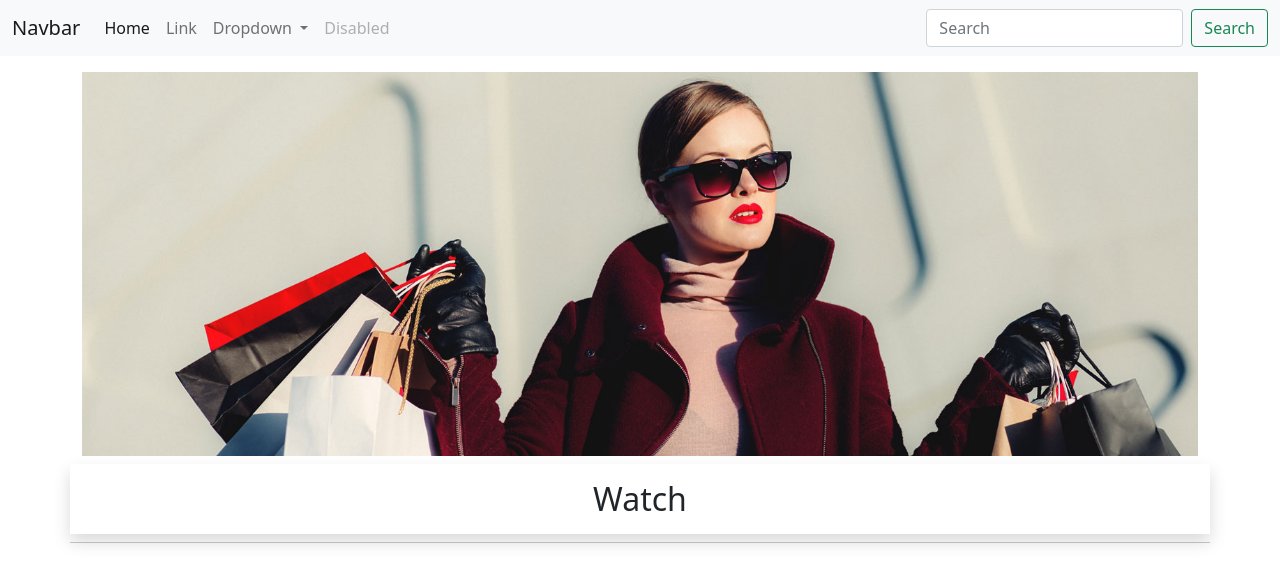
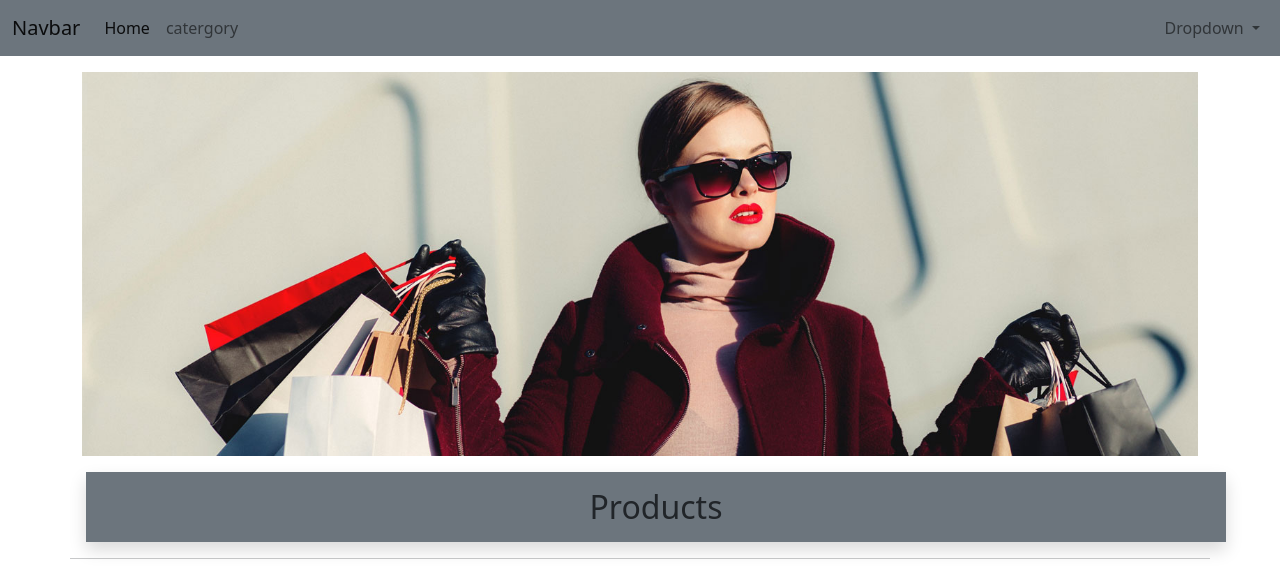
Before and after one commit to Isuruhewawasam/store, a Django app: page / in a window 1280 px wide. Shown: the top 576 px of the page. Run offline with Django 3.2, Linux system fonts and the light colour scheme; data comes from the database, SQL or seed files in the repository.

Commit message:
new html layouts

```diff
--- a/shop/templates/base.html
+++ b/shop/templates/base.html
@@ -23,39 +23,36 @@
     <title>ecom</title>
   </head>
   <body>
-    <nav class="navbar navbar-expand-lg navbar-light bg-light">
+    <nav class="navbar navbar-expand-lg navbar-light bg-secondary">
   <div class="container-fluid">
-    <a class="navbar-brand" href="#">Navbar</a>
+    <a class="navbar-brand" href="{% url 'home' %}">Navbar</a>
     <button class="navbar-toggler" type="button" data-bs-toggle="collapse" data-bs-target="#navbarSupportedContent" aria-controls="navbarSupportedContent" aria-expanded="false" aria-label="Toggle navigation">
       <span class="navbar-toggler-icon"></span>
     </button>
     <div class="collapse navbar-collapse" id="navbarSupportedContent">
       <ul class="navbar-nav me-auto mb-2 mb-lg-0">
         <li class="nav-item">
-          <a class="nav-link active" aria-current="page" href="#">Home</a>
+          <a class="nav-link active" aria-current="page" href="{% url 'home' %}">Home</a>
         </li>
         <li class="nav-item">
-          <a class="nav-link" href="#">Link</a>
+          <a class="nav-link" href="{% url 'catergory' %}">catergory</a>
         </li>
+
+
+      </ul>
+      <ul class="navbar-nav ml-auto mb-2 mb-lg-0">
         <li class="nav-item dropdown">
           <a class="nav-link dropdown-toggle" href="#" id="navbarDropdown" role="button" data-bs-toggle="dropdown" aria-expanded="false">
             Dropdown
           </a>
-          <ul class="dropdown-menu" aria-labelledby="navbarDropdown">
-            <li><a class="dropdown-item" href="#">Action</a></li>
-            <li><a class="dropdown-item" href="#">Another action</a></li>
+          <ul class="dropdown-menu dropdown-menu-right" aria-labelledby="navbarDropdown">
+            <li><a class="dropdown-item" href="">Logout</a></li>
+            <li><a class="dropdown-item" href="#">Login</a></li>
             <li><hr class="dropdown-divider"></li>
-            <li><a class="dropdown-item" href="#">Something else here</a></li>
+            <li><a class="dropdown-item" href="#">Rgister</a></li>
           </ul>
         </li>
-        <li class="nav-item">
-          <a class="nav-link disabled" href="#" tabindex="-1" aria-disabled="true">Disabled</a>
-        </li>
       </ul>
-      <form class="d-flex">
-        <input class="form-control me-2" type="search" placeholder="Search" aria-label="Search">
-        <button class="btn btn-outline-success" type="submit">Search</button>
-      </form>
     </div>
   </div>
 </nav>
@@ -66,9 +63,9 @@
 
     {% endblock body %}
 
-    <footer class="footer mt-5 py-3 bg-light">
+    <footer class="footer mt-5 py-3 bg-success">
       <div class="container">
-        <span class="text-muted">Place sticky footer content here.</span>
+        <span class="text-danger text-bg-dark">All right recieved...</span>
       </div>
     </footer>
 
--- a/shop/templates/home.html
+++ b/shop/templates/catergory.html
@@ -12,7 +12,7 @@
 			</div>
 			{% for cat in catergory %}
 
-	<h2 class="text-center mt-2 shadow p-3">{{cat.cat_name}}</h2>
+	<h2 class="text-center mt-2 shadow p-3 bg-secondary">{{cat.cat_name}}</h2>
 	<hr>
 	<div class ="row mt-3">
 
--- a/shop/templates/product.html
+++ b/shop/templates/product.html
@@ -1,24 +1,46 @@
-{% for cat in catergory %}
+{% extends 'base.html' %}
 
-	<h2 class="text-center mt-2">{{cat.cat_name}}</h2>
+{% load static %}
+
+
+{% block body %}
+	<div class="container">
+		<div class="row">
+			<div class="col-12 mt-3">
+				<img src="{% static 'images/banner-bg.jpg' %}" alt="Item 1" width="100%">
+
+
+			</div>
+
+
+	<h2 class="text-center shadow p-3 m-3 bg-secondary">Products</h2>
 	<hr>
-	<div class ="row mt-3">
+	<div class ="row mt-5">
 
-		{% for x in cat.product_set.all %}
+		{% for x in product %}
 
 
 		<div class ="col-md-4 mt-3">
 
-		  	<a href=""><h2 class="text-danger text-start">{{x.product_name}}</a></h2>
-			<img src= "{{x.product_image.url}}" alt="" width="250" height="250"></br>
+			<div class="card shadow" style="width: 18rem;" >
+				<img src="{{x.product_image.url}}" class="card-img-top" alt="..."width="250" height="250">
+				<div class="card-body">
+				  <h5 class="card-title"><a class="lin" href="">{{x.product_name}}</a></h5>
+
+				  <a href="#" class="btn btn-outline-danger "><img src="{% static 'images/cart.png' %}" alt="" width="30" height="30"></a>
+				</div>
+			  </div>
+
+
 
 
 		  </div>
 
 		{% endfor %}
 		</div>
-{% endfor %}
+
 
 </div>
+</div>
 
-{% endblock body %}
+{% endblock  %}
--- a/shop/urls.py
+++ b/shop/urls.py
@@ -1,9 +1,10 @@
 
 
 from django.urls import path
-from .views import HomeView,product, productView
+from .views import catView,product, productView
 
 urlpatterns = [
-    path('',HomeView.as_view(),name='home'),
-    path('product/',productView.as_view(),name='home'),
+    path('',productView.as_view(),name='home'),
+    path('catergory/',catView.as_view(),name='catergory'),
+
 ]
--- a/shop/views.py
+++ b/shop/views.py
@@ -4,8 +4,8 @@ from.models import *
 
 # Create your views here.
 
-class HomeView(TemplateView):
-    template_name = 'home.html'
+class catView(TemplateView):
+    template_name = 'catergory.html'
 
     def get_context_data(self, **kwargs):
         contex= super().get_context_data(**kwargs)
@@ -15,7 +15,7 @@ class HomeView(TemplateView):
 
 
 class productView(TemplateView):
-    template_name='index.html'
+    template_name='product.html'
 
     def get_context_data(self, **kwargs):
         contex= super().get_context_data(**kwargs)
```
